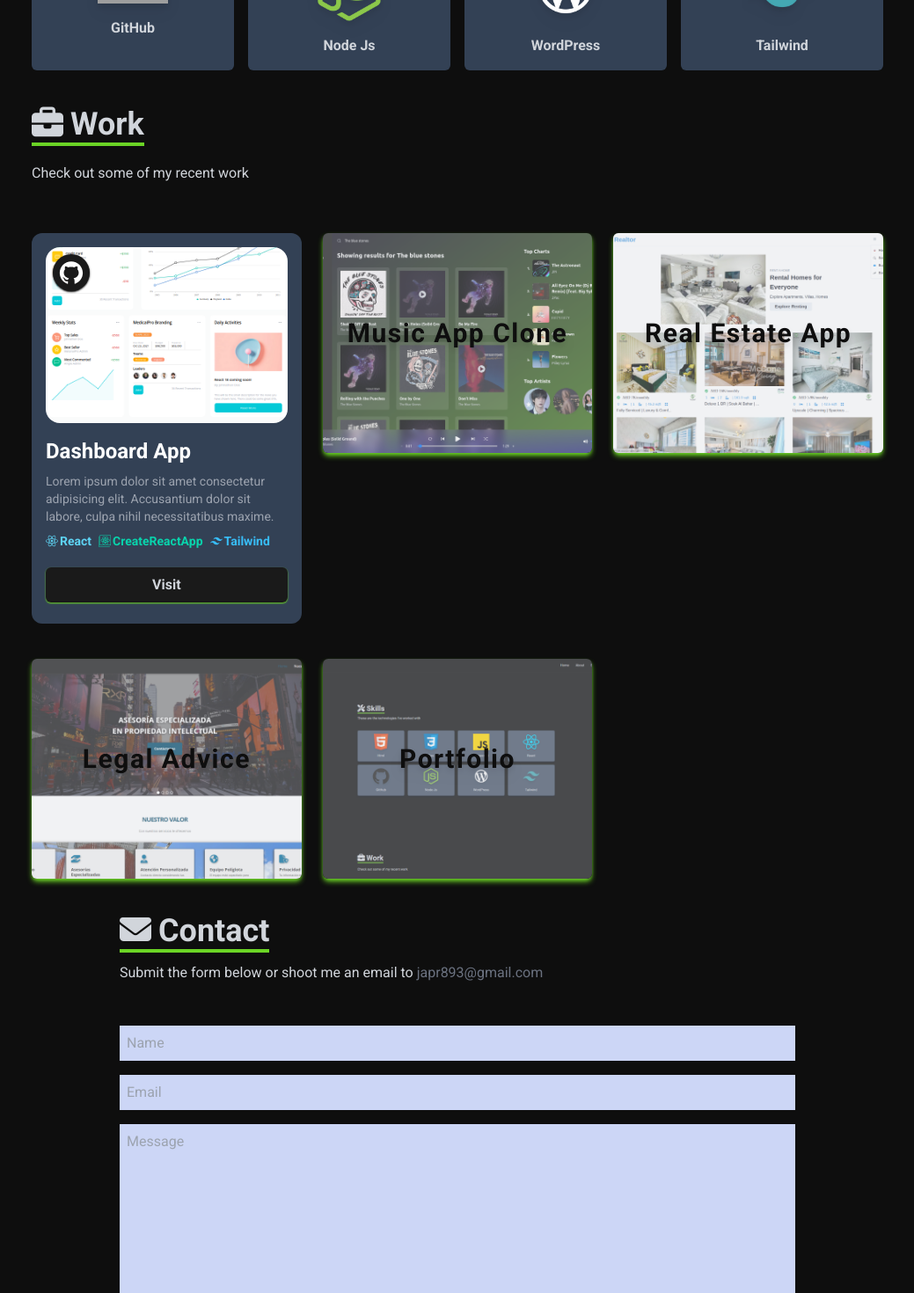
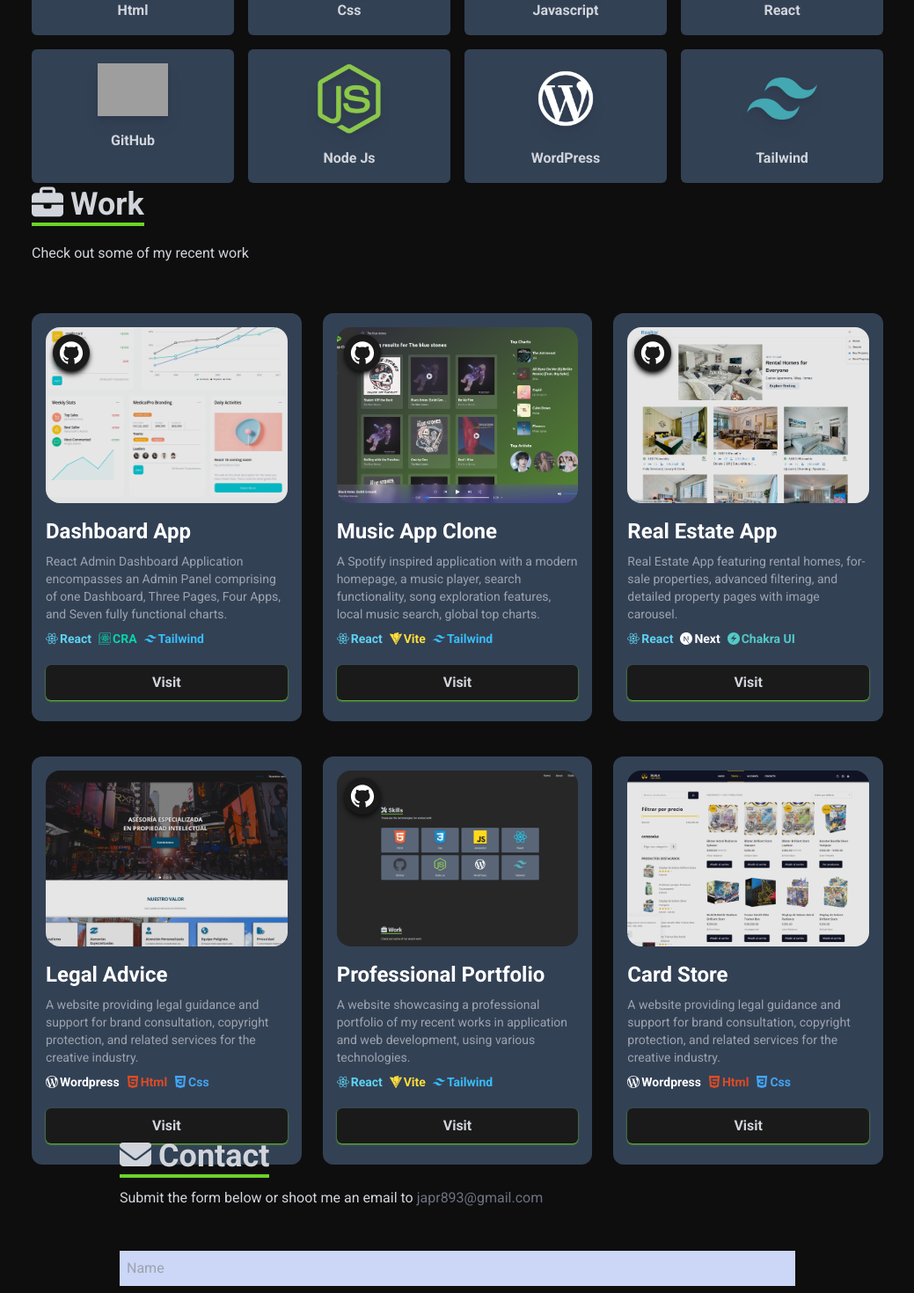
Before and after one commit to japrweb/portfolio, a React (Vite) app: page / in a window 1280 px wide. Shown: the part 2000-3470 px from the top of the page at 88% size, without its empty margins (120-1159 px from the left). Built offline with nearby package versions, Linux system fonts and the light colour scheme; grey boxes are pictures that could not be loaded.

Commit message:
New cards work design

```diff
--- a/src/components/Skills.jsx
+++ b/src/components/Skills.jsx
@@ -11,7 +11,7 @@ import Tailwind from "../assets/tailwind.png";
 
 function Skills() {
   return (
-    <div name="skills" className="w-full h-full bg-[#0e0e0e] text-gray-300">
+    <div name="skills" className="w-full h-full bg-[#0e0e0e] text-gray-300 py-32">
       {/* Container */}
       <div className="max-w-[1000px] mx-auto p-4 flex flex-col justify-center w-full h-full">
         <div className="mt-4">
--- a/src/components/Work.jsx
+++ b/src/components/Work.jsx
@@ -1,6 +1,6 @@
 import React from 'react';
 import { AiFillGithub } from 'react-icons/ai';
-import { SiReact, SiVite, SiTailwindcss, SiCss3, SiWordpress, SiCreatereactapp, SiNextdotjs, SiChakraui  } from 'react-icons/si';
+import { SiReact, SiVite, SiTailwindcss, SiCss3, SiHtml5, SiWordpress, SiCreatereactapp, SiNextdotjs, SiChakraui, SiWoocommerce } from 'react-icons/si';
 
 import { Link } from "react-scroll";
 
@@ -14,7 +14,7 @@ import cardStore from '../assets/projects/silalase.png';
 
 function Work() {
   return (
-    <div name="work" className="w-full md:h-screen text-gray-300 bg-[#0e0e0e]">
+    <div name="work" className="w-full md:h-screen text-gray-300 bg-[#0e0e0e] md:pb-20">
       <div className='max-w-[1000px] mx-auto p-4 flex flex-col justify-center w-full h-full'>
         <div className='pb-8 pt-16'>
           <p className='text-4xl font-bold inline border-b-4 text-gray-300 border-[#6BD425]'>
@@ -23,86 +23,131 @@ function Work() {
           </p>
           <p className='py-6'>Check out some of my recent work</p>
         </div>
+
         {/* Container */}
         <div className='grid sm:grid-cols-2 md:grid-cols-3 gap-6'>
 
-          {/* New cards design */}
+          {/* Dashboard App */}
           <div className='bg-slate-700 hover:bg-[#1a1a1a] justify-center items-center py-6 px-5 md:py-4 md:px-4 block mb-4 rounded-xl hover:shadow-md hover:shadow-[#6BD425] transition-all duration-1000 hover:transition-all hover:duration-1000 hover:scale-[101%]'>
-            <div style={{ backgroundImage: `url(${dashboardApp})`, backgroundSize: 'cover', backgroundPosition: 'bottom' }} className='w-full h-[200px] m-auto rounded-2xl mb-4'>
-              <a href="https://github.com/japrweb/dashboard-app" target="_blank"><button type='button' className='bg-[#1a1a1a] hover:bg-[#0e0e0e] rounded-full m-2 p-1.5 text-white text-3xl shadow-sm hover:shadow-md hover:shadow-[#0e0e0e] shadow-[#0e0e0e] transition-all duration-700 hover:transition-all hover:duration-700 hover:scale-110'><AiFillGithub /></button></a>
+            <div className='w-full h-[200px] mb-4 rounded-2xl relative overflow-hidden'>
+              <div style={{ backgroundImage: `url(${dashboardApp})`, backgroundSize: 'cover', backgroundPosition: 'bottom' }} className='w-full h-[200px] absolute'/>
+              <div className='w-full h-[200px] absolute top-0 left-0 bg-[#0e0e0e] opacity-10'></div>
+              <a href="https://github.com/japrweb/dashboard-app" target="_blank"><button type='button' className='bg-[#1a1a1a] hover:bg-[#0e0e0e] rounded-full m-2 p-1.5 text-white text-3xl shadow-md hover:shadow-md hover:shadow-[#0e0e0e] shadow-[#0e0e0e] transition-all duration-700 hover:transition-all hover:duration-700 hover:scale-110 absolute'><AiFillGithub /></button></a>
             </div>
 
             <div>
               <p className='text-2xl text-white font-bold'>Dashboard App</p>
-              <p className='text-sm text-gray-400 mb-1 mt-2'>Lorem ipsum dolor sit amet consectetur adipisicing elit. Accusantium dolor sit labore, culpa nihil necessitatibus maxime.</p>
+              <p className='text-sm text-gray-400 mb-1 mt-2'>React Admin Dashboard Application encompasses an Admin Panel comprising of one Dashboard, Three Pages, Four Apps, and Seven fully functional charts.</p>
               <div className='flex flex-wrap items-center justify-start text-sm gap-2 mt-2 pr-2'>
                 <span className='text-[#5ed3f3] font-semibold flex items-center gap-0.5'><SiReact />React</span>
                 {/* <span className='text-[#ffde3a] font-semibold flex items-center gap-0.5'><SiVite /> Vite</span> */}
                 {/* <span className='text-[#42a5f5] font-semibold flex items-center gap-0.5'><SiCss3 />Css</span> */}
                 {/* <span className='text-[#fff] font-semibold flex items-center gap-0.5'><SiWordpress />Wordpress</span> */}
-                <span className='text-[#09d3ac] font-semibold flex items-center gap-0.5'><SiCreatereactapp />CreateReactApp</span>
+                <span className='text-[#09d3ac] font-semibold flex items-center gap-0.5'><SiCreatereactapp />CRA</span>
                 <span className='text-[#38bdf8] font-semibold flex items-center gap-0.5'><SiTailwindcss />Tailwind</span>
                 {/* <span className='text-[#fff] font-semibold flex items-center gap-0.5'><SiNextdotjs />Next</span> */}
                 {/* <span className='text-[#53c9c6] font-semibold flex items-center gap-0.5'><SiChakraui />Chakra UI</span> */}
               </div>
             </div>
-
             <a href="https://syncfusion-dashboardapp.netlify.app/" target="_blank"><button type='button' className='w-full bg-[#1a1a1a] hover:bg-[#0e0e0e] shadow-sm shadow-[#6BD425] rounded-md font-semibold p-2 mt-5 mb-2 hover:shadow-[#6BD425] transition-all duration-700 hover:transition-all hover:duration-700 hover:shadow-md hover:scale-[103%]'> Visit </button></a>
           </div>
 
-          <div style={{ backgroundImage: `url(${musicAppClone})`, backgroundSize: 'cover', backgroundPosition: 'center' }}
-          className='shadow-md shadow-[#6BD425] hover:shadow-md hover:shadow-[#6BD425] group container rounded-md mx-auto content-div flex items-center justify-center hover:scale-105 transition-all duration-700'>
-            {/* Hover Effects */}
-            <div className='bg-gray-300 bg-opacity-30 group-hover:bg-black group-hover:bg-opacity-70 rounded-md w-full h-full text-center  transition-all duration-700 group-hover:transition-all group-hover:duration-700 mx-auto px-4 py-24 group-hover:py-20 '>
-              <span className='text-3xl font-bold tracking-wider drop-shadow-lg text-[#0e0e0e] group-hover:text-white'>Music App Clone</span>
-              <div className='hidden group-hover:block pt-2 text-center hover:text-white'>
+          {/* Music App Clone */}
+          <div className='bg-slate-700 hover:bg-[#1a1a1a] justify-center items-center py-6 px-5 md:py-4 md:px-4 block mb-4 rounded-xl hover:shadow-md hover:shadow-[#6BD425] transition-all duration-1000 hover:transition-all hover:duration-1000 hover:scale-[101%]'>
+            <div className='w-full h-[200px] mb-4 rounded-2xl relative overflow-hidden'>
+              <div style={{ backgroundImage: `url(${musicAppClone})`, backgroundSize: 'cover', backgroundPosition: 'bottom' }} className='w-full h-[200px] absolute'/>
+              <div className='w-full h-[200px] absolute top-0 left-0 bg-[#fff] opacity-10'></div>
+              <a href="https://github.com/japrweb/music-app-clone" target="_blank"><button type='button' className='bg-[#1a1a1a] hover:bg-[#0e0e0e] rounded-full m-2 p-1.5 text-white text-3xl shadow-md hover:shadow-md hover:shadow-[#0e0e0e] shadow-[#0e0e0e] transition-all duration-700 hover:transition-all hover:duration-700 hover:scale-110 absolute'><AiFillGithub /></button></a>
+            </div>
 
-                <a href="https://musicapp-clone.netlify.app/" target="_blank"><button className='text-center rounded-md shadow-sm shadow-[#6BD425] hover:shadow-[#6BD425] hover:shadow-md hover:transition-all  transition-all duration-700 hover:duration-700 hover:scale-105 px-4 py-2 mx-2 mt-0 bg-[#0e0e0e] text-white font-bold text-lg'>Demo</button></a>
-                <a href="https://github.com/japrweb/music-app-clone" target="_blank"><button className='text-center rounded-md shadow-sm shadow-[#6BD425] hover:shadow-[#6BD425] hover:shadow-md hover:transition-all  transition-all duration-700 hover:duration-700 hover:scale-105 px-4 py-2 mx-2 mt-0 bg-[#0e0e0e] text-white font-bold text-lg'>Code</button></a>
+            <div>
+              <p className='text-2xl text-white font-bold'>Music App Clone</p>
+              <p className='text-sm text-gray-400 mb-1 mt-2'>A Spotify inspired application with a modern homepage, a music player, search functionality, song exploration features, local music search, global top charts.</p>
+              <div className='flex flex-wrap items-center justify-start text-sm gap-2 mt-2 pr-2'>
+                <span className='text-[#5ed3f3] font-semibold flex items-center gap-0.5'><SiReact />React</span>
+                <span className='text-[#ffde3a] font-semibold flex items-center gap-0.5'><SiVite /> Vite</span>
+                <span className='text-[#38bdf8] font-semibold flex items-center gap-0.5'><SiTailwindcss />Tailwind</span>
               </div>
             </div>
+            <a href="https://musicapp-clone.netlify.app/" target="_blank"><button type='button' className='w-full bg-[#1a1a1a] hover:bg-[#0e0e0e] shadow-sm shadow-[#6BD425] rounded-md font-semibold p-2 mt-5 mb-2 hover:shadow-[#6BD425] transition-all duration-700 hover:transition-all hover:duration-700 hover:shadow-md hover:scale-[103%]'> Visit </button></a>
           </div>
 
-          {/* Grid Items - Col 2 */}
-          <div style={{ backgroundImage: `url(${realEstateApp})`, backgroundSize: 'cover', backgroundPosition: 'center' }}
-          className='shadow-md shadow-[#6BD425] hover:shadow-md hover:shadow-[#6BD425] group container rounded-md mx-auto content-div flex items-center justify-center hover:scale-105 transition-all duration-700'>
-            {/* Hover Effects */}
-            <div className='bg-gray-300 bg-opacity-30 group-hover:bg-black group-hover:bg-opacity-70 rounded-md w-full h-full text-center transition-all duration-700 group-hover:transition-all group-hover:duration-700 mx-auto px-4 py-24 group-hover:py-20 '>
-              <span className='text-3xl font-bold tracking-wider drop-shadow-lg text-[#0e0e0e] group-hover:text-white'>Real Estate App</span>
-              <div className='hidden group-hover:block pt-2 text-center hover:text-white'>
+          {/* Real Estate App */}
+          <div className='bg-slate-700 hover:bg-[#1a1a1a] justify-center items-center py-6 px-5 md:py-4 md:px-4 block mb-4 rounded-xl hover:shadow-md hover:shadow-[#6BD425] transition-all duration-1000 hover:transition-all hover:duration-1000 hover:scale-[101%]'>
+            <div className='w-full h-[200px] mb-4 rounded-2xl relative overflow-hidden'>
+              <div style={{ backgroundImage: `url(${realEstateApp})`, backgroundSize: 'cover', backgroundPosition: 'bottom' }} className='w-full h-[200px] absolute'/>
+              <div className='w-full h-[200px] absolute top-0 left-0 bg-[#0e0e0e] opacity-10'></div>
+              <a href="https://github.com/japrweb/rea" target="_blank"><button type='button' className='bg-[#1a1a1a] hover:bg-[#0e0e0e] rounded-full m-2 p-1.5 text-white text-3xl shadow-md hover:shadow-md hover:shadow-[#0e0e0e] shadow-[#0e0e0e] transition-all duration-700 hover:transition-all hover:duration-700 hover:scale-110 absolute'><AiFillGithub /></button></a>
+            </div>
 
-                <a href="https://real-estate-app-japrweb.vercel.app/" target="_blank"><button className='text-center rounded-md shadow-sm shadow-[#6BD425] hover:shadow-[#6BD425] hover:shadow-md hover:transition-all  transition-all duration-700 hover:duration-700 hover:scale-105 px-4 py-2 mx-2 mt-0 bg-[#0e0e0e] text-white font-bold text-lg'>Demo</button></a>
-                <a href="https://github.com/japrweb/rea" target="_blank"><button className='text-center rounded-md shadow-sm shadow-[#6BD425] hover:shadow-[#6BD425] hover:shadow-md hover:transition-all  transition-all duration-700 hover:duration-700 hover:scale-105 px-4 py-2 mx-2 mt-0 bg-[#0e0e0e] text-white font-bold text-lg'>Code</button></a>
+            <div>
+              <p className='text-2xl text-white font-bold'>Real Estate App</p>
+              <p className='text-sm text-gray-400 mb-1 mt-2'>Real Estate App featuring rental homes, for-sale properties, advanced filtering, and detailed property pages with image carousel.</p>
+              <div className='flex flex-wrap items-center justify-start text-sm gap-2 mt-2 pr-2'>
+                <span className='text-[#5ed3f3] font-semibold flex items-center gap-0.5'><SiReact />React</span>
+                <span className='text-[#fff] font-semibold flex items-center gap-0.5'><SiNextdotjs />Next</span>
+                <span className='text-[#53c9c6] font-semibold flex items-center gap-0.5'><SiChakraui />Chakra UI</span>
               </div>
             </div>
+            <a href="https://real-estate-app-japrweb.vercel.app/" target="_blank"><button type='button' className='w-full bg-[#1a1a1a] hover:bg-[#0e0e0e] shadow-sm shadow-[#6BD425] rounded-md font-semibold p-2 mt-5 mb-2 hover:shadow-[#6BD425] transition-all duration-700 hover:transition-all hover:duration-700 hover:shadow-md hover:scale-[103%]'> Visit </button></a>
           </div>
 
-          <div style={{ backgroundImage: `url(${legalAdvice})`, backgroundSize: 'cover', backgroundPosition: 'center' }}
-          className='shadow-md shadow-[#6BD425] hover:shadow-md hover:shadow-[#6BD425] group container rounded-md mx-auto content-div flex items-center justify-center hover:scale-105 transition-all duration-700'>
-            {/* Hover Effects */}
-            <div className='bg-gray-300 bg-opacity-30 group-hover:bg-black group-hover:bg-opacity-70 rounded-md w-full h-full text-center transition-all duration-700 group-hover:transition-all group-hover:duration-700 mx-auto px-4 py-24 group-hover:py-20'>
-              <span className='text-3xl font-bold tracking-wider drop-shadow-lg text-[#0e0e0e] group-hover:text-white'>Legal Advice</span>
-              <div className='hidden group-hover:block pt-2 text-center hover:text-white'>
+          {/* Markaribeip */}
+          <div className='bg-slate-700 hover:bg-[#1a1a1a] justify-center items-center py-6 px-5 md:py-4 md:px-4 block mb-4 rounded-xl hover:shadow-md hover:shadow-[#6BD425] transition-all duration-1000 hover:transition-all hover:duration-1000 hover:scale-[101%]'>
+            <div className='w-full h-[200px] mb-4 rounded-2xl relative overflow-hidden'>
+              <div style={{ backgroundImage: `url(${legalAdvice})`, backgroundSize: 'cover', backgroundPosition: 'bottom' }} className='w-full h-[200px] absolute'/>
+              <div className='w-full h-[200px] absolute top-0 left-0 bg-[#0e0e0e] opacity-10'></div>
+            </div>
 
-                <a href="https://www.markaribeip.com/" target="_blank"><button className='text-center rounded-md shadow-sm shadow-[#6BD425] hover:shadow-[#6BD425] hover:shadow-md hover:transition-all  transition-all duration-700 hover:duration-700 hover:scale-105 px-4 py-2 mx-2 mt-0 bg-[#0e0e0e] text-white font-bold text-lg'>Visit Website</button></a>
+            <div>
+              <p className='text-2xl text-white font-bold'>Legal Advice</p>
+              <p className='text-sm text-gray-400 mb-1 mt-2'>A website providing legal guidance and support for brand consultation, copyright protection, and related services for the creative industry.</p>
+              <div className='flex flex-wrap items-center justify-start text-sm gap-2 mt-2 pr-2'>
+                <span className='text-[#fff] font-semibold flex items-center gap-0.5'><SiWordpress />Wordpress</span>
+                <span className='text-[#dd4b25] font-semibold flex items-center gap-0.5'><SiHtml5 />Html</span>
+                <span className='text-[#42a5f5] font-semibold flex items-center gap-0.5'><SiCss3 />Css</span>
               </div>
             </div>
+            <a href="https://www.markaribeip.com/" target="_blank"><button type='button' className='w-full bg-[#1a1a1a] hover:bg-[#0e0e0e] shadow-sm shadow-[#6BD425] rounded-md font-semibold p-2 mt-5 mb-2 hover:shadow-[#6BD425] transition-all duration-700 hover:transition-all hover:duration-700 hover:shadow-md hover:scale-[103%]'> Visit </button></a>
           </div>
 
-          {/* Grid Items - Col 3 */}
-          <div style={{ backgroundImage: `url(${portfolio})`, backgroundSize: 'cover', backgroundPosition: 'center' }}
-          className='shadow-md shadow-[#6BD425] hover:shadow-md hover:shadow-[#6BD425] group container rounded-md mx-auto content-div flex items-center justify-center hover:scale-105 transition-all duration-700'>
-            {/* Hover Effects */}
-            <div className='bg-gray-300 bg-opacity-30 group-hover:bg-black group-hover:bg-opacity-70 rounded-md w-full h-full text-center transition-all duration-700 group-hover:transition-all group-hover:duration-700 mx-auto px-4 py-24 group-hover:py-20'>
-              <span className='text-3xl font-bold tracking-wider drop-shadow-lg text-[#0e0e0e] group-hover:text-white'>Portfolio</span>
-              <div className='hidden group-hover:block pt-2 text-center hover:text-white'>
+          {/* Professional Portfolio */}
+          <div className='bg-slate-700 hover:bg-[#1a1a1a] justify-center items-center py-6 px-5 md:py-4 md:px-4 block mb-4 rounded-xl hover:shadow-md hover:shadow-[#6BD425] transition-all duration-1000 hover:transition-all hover:duration-1000 hover:scale-[101%]'>
+            <div className='w-full h-[200px] mb-4 rounded-2xl relative overflow-hidden'>
+              <div style={{ backgroundImage: `url(${portfolio})`, backgroundSize: 'cover', backgroundPosition: 'bottom' }} className='w-[103%] h-[200px] absolute'/>
+              <div className='w-full h-[200px] absolute top-0 left-0 bg-[#fff] opacity-10'></div>
+              <a href="https://github.com/japrweb/rea" target="_blank"><button type='button' className='bg-[#1a1a1a] hover:bg-[#0e0e0e] rounded-full m-2 p-1.5 text-white text-3xl shadow-md hover:shadow-md hover:shadow-[#0e0e0e] shadow-[#0e0e0e] transition-all duration-700 hover:transition-all hover:duration-700 hover:scale-110 absolute'><AiFillGithub /></button></a>
+            </div>
 
-                <Link to="home" smooth={true} duration={500}>
-                  <button className='text-center rounded-md shadow-sm shadow-[#6BD425] hover:shadow-[#6BD425] hover:shadow-md hover:transition-all  transition-all duration-700 hover:duration-700 hover:scale-105 px-4 py-2 mx-2 mt-0 bg-[#0e0e0e] text-white font-bold text-lg'>Demo</button>
-                </Link>
-                <a href="https://github.com/japrweb/portfolio" target="_blank"><button className='text-center rounded-md shadow-sm shadow-[#6BD425] hover:shadow-[#6BD425] hover:shadow-md hover:transition-all  transition-all duration-700 hover:duration-700 hover:scale-105 px-4 py-2 mx-2 mt-0 bg-[#0e0e0e] text-white font-bold text-lg'>Code</button></a>
+            <div>
+              <p className='text-2xl text-white font-bold'>Professional Portfolio</p>
+              <p className='text-sm text-gray-400 mb-1 mt-2'>A website showcasing a professional portfolio of my recent works in application and web development, using various technologies.</p>
+              <div className='flex flex-wrap items-center justify-start text-sm gap-2 mt-2 pr-2'>
+                <span className='text-[#5ed3f3] font-semibold flex items-center gap-0.5'><SiReact />React</span>
+                <span className='text-[#ffde3a] font-semibold flex items-center gap-0.5'><SiVite /> Vite</span>
+                <span className='text-[#38bdf8] font-semibold flex items-center gap-0.5'><SiTailwindcss />Tailwind</span>
               </div>
             </div>
+            <a href="https://syncfusion-dashboardapp.netlify.app/" target="_blank"><button type='button' className='w-full bg-[#1a1a1a] hover:bg-[#0e0e0e] shadow-sm shadow-[#6BD425] rounded-md font-semibold p-2 mt-5 mb-2 hover:shadow-[#6BD425] transition-all duration-700 hover:transition-all hover:duration-700 hover:shadow-md hover:scale-[103%]'> Visit </button></a>
+          </div>
+
+          {/* Silalase Card Store */}
+          <div className='bg-slate-700 hover:bg-[#1a1a1a] justify-center items-center py-6 px-5 md:py-4 md:px-4 block mb-4 rounded-xl hover:shadow-md hover:shadow-[#6BD425] transition-all duration-1000 hover:transition-all hover:duration-1000 hover:scale-[101%]'>
+            <div className='w-full h-[200px] mb-4 rounded-2xl relative overflow-hidden'>
+              <div style={{ backgroundImage: `url(${cardStore})`, backgroundSize: 'cover', backgroundPosition: 'bottom' }} className='w-full h-[200px] absolute'/>
+              <div className='w-full h-[200px] absolute top-0 left-0 bg-[#0e0e0e] opacity-10'></div>
+            </div>
+
+            <div>
+              <p className='text-2xl text-white font-bold'>Card Store</p>
+              <p className='text-sm text-gray-400 mb-1 mt-2'>A website providing legal guidance and support for brand consultation, copyright protection, and related services for the creative industry.</p>
+              <div className='flex flex-wrap items-center justify-start text-sm gap-2 mt-2 pr-2'>
+                <span className='text-[#fff] font-semibold flex items-center gap-0.5'><SiWordpress />Wordpress</span>
+                <span className='text-[#dd4b25] font-semibold flex items-center gap-0.5'><SiHtml5 />Html</span>
+                <span className='text-[#42a5f5] font-semibold flex items-center gap-0.5'><SiCss3 />Css</span>
+              </div>
+            </div>
+            <a href="https://cardstore.silalase.com/" target="_blank"><button type='button' className='w-full bg-[#1a1a1a] hover:bg-[#0e0e0e] shadow-sm shadow-[#6BD425] rounded-md font-semibold p-2 mt-5 mb-2 hover:shadow-[#6BD425] transition-all duration-700 hover:transition-all hover:duration-700 hover:shadow-md hover:scale-[103%]'>Visit</button></a>
           </div>
         </div>
 
```
